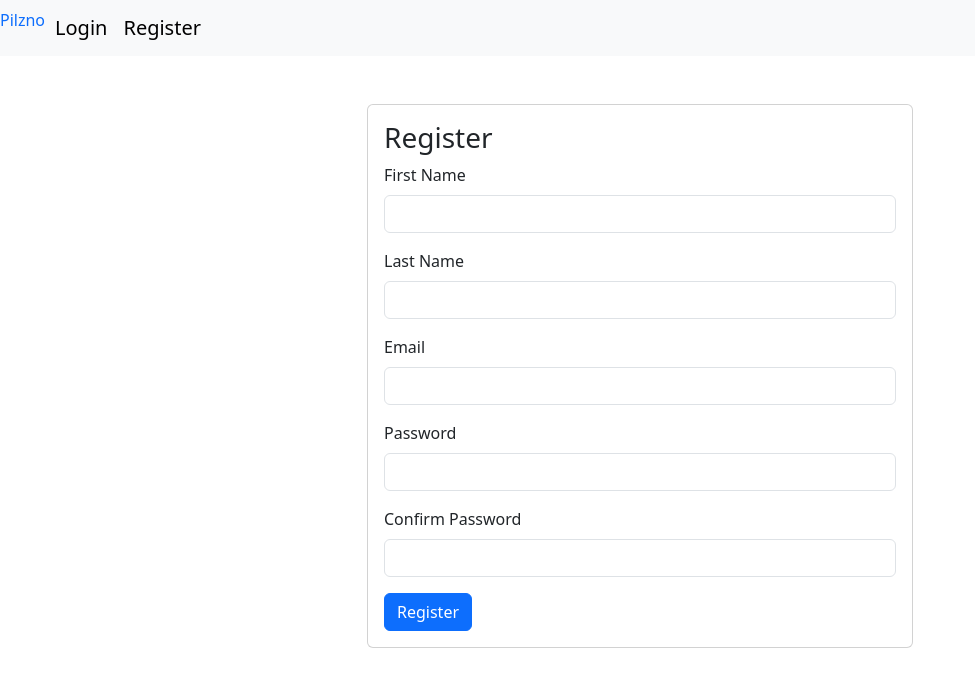
After one commit to ydb5755/PilznoProduction, a Flask app: page /users/register_user in a window 1280 px wide. The commit adds this page. Shown: the top 687 px of the page, without its empty margins (0-975 px from the left). Run offline with Flask 3, Linux system fonts and the light colour scheme; some libraries are stand-ins or nearby versions.

Commit message:
login and register

```diff
--- a/app/config.py
+++ b/app/config.py
@@ -4,7 +4,8 @@ import json
 # with open('/etc/config.json') as config_file:
 # 	config = json.load(config_file)
 config = {
-    'SQLALCHEMY_DATABASE_URI_SQLITE': 'sqlite:///site.db'
+    'SQLALCHEMY_DATABASE_URI_SQLITE': 'sqlite:///site.db',
+    'SECRET_KEY': '1234567890'
 }
 
 class Config():
--- a/app/main/templates/base.html
+++ b/app/main/templates/base.html
@@ -12,17 +12,18 @@
 </head>
 <body>
     <nav class="navbar navbar-expand-lg navbar-light bg-light">
-        <a href="{{url_for('main.homepage')}}" style="text-decoration: none; margin-right: 10px;"></a>
-        <a href="#" style="text-decoration: none;"><span class="navbar-brand">User Page</span></a>
+        <a href="{{url_for('main.homepage')}}" style="text-decoration: none; margin-right: 10px;"><p>Pilzno</p></a>
+        {% if current_user.is_authenticated %}
+        <a href="{{url_for('users.user_page', user_id=current_user.id)}}" style="text-decoration: none;"><span class="navbar-brand">User Page</span></a>
         <div class="collapse navbar-collapse" id="navbarNavAltMarkup">
           <div class="navbar-nav">
-                <a class="nav-item nav-link active" href="#">Logout</a>
+                <a class="nav-item nav-link active" href="{{url_for('users.logout')}}">Logout</a>
           </div>
-          <!-- <div class="navbar-nav ms-auto" id="navbar-user-details">
-              <p>Account Name: {{current_user.first_name}} {{current_user.last_name}}</p>
-              <p>User Type: {{current_user.user_type}}</p>
-          </div> -->
         </div>
+        {% else %}
+        <a href="{{url_for('users.login')}}" style="text-decoration: none;"><span class="navbar-brand">Login</span></a>
+        <a href="{{url_for('users.register_user')}}" style="text-decoration: none;"><span class="navbar-brand">Register</span></a>
+        {% endif %}
     </nav>
     {% with messages = get_flashed_messages(with_categories=true) %}
         {% if messages %}
--- a/app/users/forms.py
+++ b/app/users/forms.py
@@ -0,0 +1,28 @@
+from flask_wtf import FlaskForm
+from wtforms import StringField, \
+                    EmailField, \
+                    PasswordField, \
+                    SubmitField, \
+                    SelectField, \
+                    BooleanField,\
+                    DateField
+from flask_wtf.file import FileField, FileRequired, FileAllowed
+from wtforms.validators import DataRequired, ValidationError, NumberRange, EqualTo, Email
+from app.users.models import User
+from flask_login import current_user
+# import logging
+# logging.basicConfig(filename='logs.log', encoding='utf-8', level=logging.DEBUG)
+
+class LoginForm(FlaskForm):
+    email        = EmailField('Email', validators=[DataRequired()])
+    password     = PasswordField('Password', validators=[DataRequired()])
+    remember     = BooleanField('Remember me')
+    submit       = SubmitField('Login')
+
+class RegisterUserForm(FlaskForm):
+    email = StringField('Email', validators=[DataRequired(), Email()])
+    first_name = StringField('First Name', validators=[DataRequired()])
+    last_name = StringField('Last Name', validators=[DataRequired()])
+    password  = StringField('Password', validators=[DataRequired()])
+    confirm_password  = StringField('Confirm Password', validators=[DataRequired(), EqualTo('password', message='Passwords must match')])
+    submit = SubmitField('Register')
--- a/app/users/routes.py
+++ b/app/users/routes.py
@@ -1,7 +1,7 @@
 from app import db
 from app.users import users
 from app.users.models import User
-# from forms import LoginForm, RequestResetForm, ResetPasswordForm, EditUserForm, AddUserForm
+from app.users.forms import LoginForm, RegisterUserForm#, RequestResetForm, ResetPasswordForm, EditUserForm, AddUserForm
 from flask import render_template, redirect, url_for, flash, request
 from flask_login import login_required, login_user, current_user, logout_user
 from werkzeug.security import check_password_hash, generate_password_hash
@@ -14,5 +14,51 @@ import os
 @users.route('/user_page/<user_id>')
 @login_required
 def user_page(user_id):
+    if not int(current_user.id) == int(user_id):
+        return redirect(url_for('main.dashboard'))
+    user = User.query.filter_by(id=user_id).first()
+    return render_template('user_page.html',
+                           user=user)
 
-    return render_template('user_page.html')
+
+@users.route('/')
+@users.route('/login', methods=('GET', 'POST'))
+def login():
+    if current_user.is_authenticated:
+        return redirect(url_for('main.dashboard'))
+    form = LoginForm()
+    if form.validate_on_submit():
+        user = User.query.filter_by(email=form.email.data).first()
+        if not user or not check_password_hash(user.password, form.password.data):
+            flash('Please check your login details and try again.', 'bad')
+            return redirect(url_for('users.login'))
+        login_user(user, remember=form.remember.data)
+        flash("You've been logged in successfully!", 'good')
+        next_page = request.args.get('next')
+        return redirect(next_page) if next_page else redirect(url_for('main.homepage'))
+    return render_template('login.html',
+                           form=form)
+
+@users.route('/logout')
+@login_required
+def logout():
+    logout_user()
+    flash('You\'ve been successfully logged out!')
+    return redirect(url_for('main.homepage'))
+
+@users.route('/register_user', methods=('GET', 'POST'))
+def register_user():
+    form = RegisterUserForm()
+    if form.validate_on_submit():
+        user = User(
+            first_name=form.first_name.data,
+            last_name=form.last_name.data,
+            email=form.email.data,
+            password=generate_password_hash(form.password.data),
+            user_type="User",
+        )
+        db.session.add(user)
+        db.session.commit()
+        flash('Succesfully Registered!')
+        return redirect(url_for('main.homepage'))
+    return render_template('register_user.html', form=form)
--- /dev/null
+++ b/app/users/templates/register_user.html
@@ -0,0 +1,81 @@
+{% extends 'base.html' %}
+{% block title %}User Access{% endblock title %}
+{% block content %}
+<main class="container-lg mt-5">
+    <div class="row justify-content-center">
+        <div class="col-md-6">
+            <div class="card">
+                <div class="card-body">
+                    <h3 class="card-title">Register</h3>
+                    <form method="post" enctype="multipart/form-data">
+                        {{ form.hidden_tag() }}
+
+                        <div class="mb-3">
+                            {{ form.first_name.label(class="form-label") }}
+                            {{ form.first_name(class="form-control") }}
+                            {% if form.first_name.errors %}
+                                <ul class="errors">
+                                    {% for error in form.first_name.errors %}
+                                        <li>{{ error }}</li>
+                                    {% endfor %}
+                                </ul>
+                            {% endif %}
+                        </div>
+
+                        <div class="mb-3">
+                            {{ form.last_name.label(class="form-label") }}
+                            {{ form.last_name(class="form-control") }}
+                            {% if form.last_name.errors %}
+                                <ul class="errors">
+                                    {% for error in form.last_name.errors %}
+                                        <li>{{ error }}</li>
+                                    {% endfor %}
+                                </ul>
+                            {% endif %}
+                        </div>
+
+                        <div class="mb-3">
+                            {{ form.email.label(class="form-label") }}
+                            {{ form.email(class="form-control") }}
+                            {% if form.email.errors %}
+                                <ul class="errors">
+                                    {% for error in form.email.errors %}
+                                        <li>{{ error }}</li>
+                                    {% endfor %}
+                                </ul>
+                            {% endif %}
+                        </div>
+
+                        <div class="mb-3">
+                            {{ form.password.label(class="form-label") }}
+                            {{ form.password(class="form-control") }}
+                            {% if form.password.errors %}
+                                <ul class="errors">
+                                    {% for error in form.password.errors %}
+                                        <li>{{ error }}</li>
+                                    {% endfor %}
+                                </ul>
+                            {% endif %}
+                        </div>
+
+                        <div class="mb-3">
+                            {{ form.confirm_password.label(class="form-label") }}
+                            {{ form.confirm_password(class="form-control") }}
+                            {% if form.confirm_password.errors %}
+                                <ul class="errors">
+                                    {% for error in form.confirm_password.errors %}
+                                        <li>{{ error }}</li>
+                                    {% endfor %}
+                                </ul>
+                            {% endif %}
+                        </div>
+
+
+                        {{ form.submit(class='btn btn-primary') }}
+                    </form>
+                </div>
+            </div>
+        </div>
+    </div>
+</main>
+{% endblock %}
```
Also changed, not shown: app/users/templates/login.html (added, +35 -0 lines), app/users/templates/user_page.html (added, +38 -0 lines), README.md.
